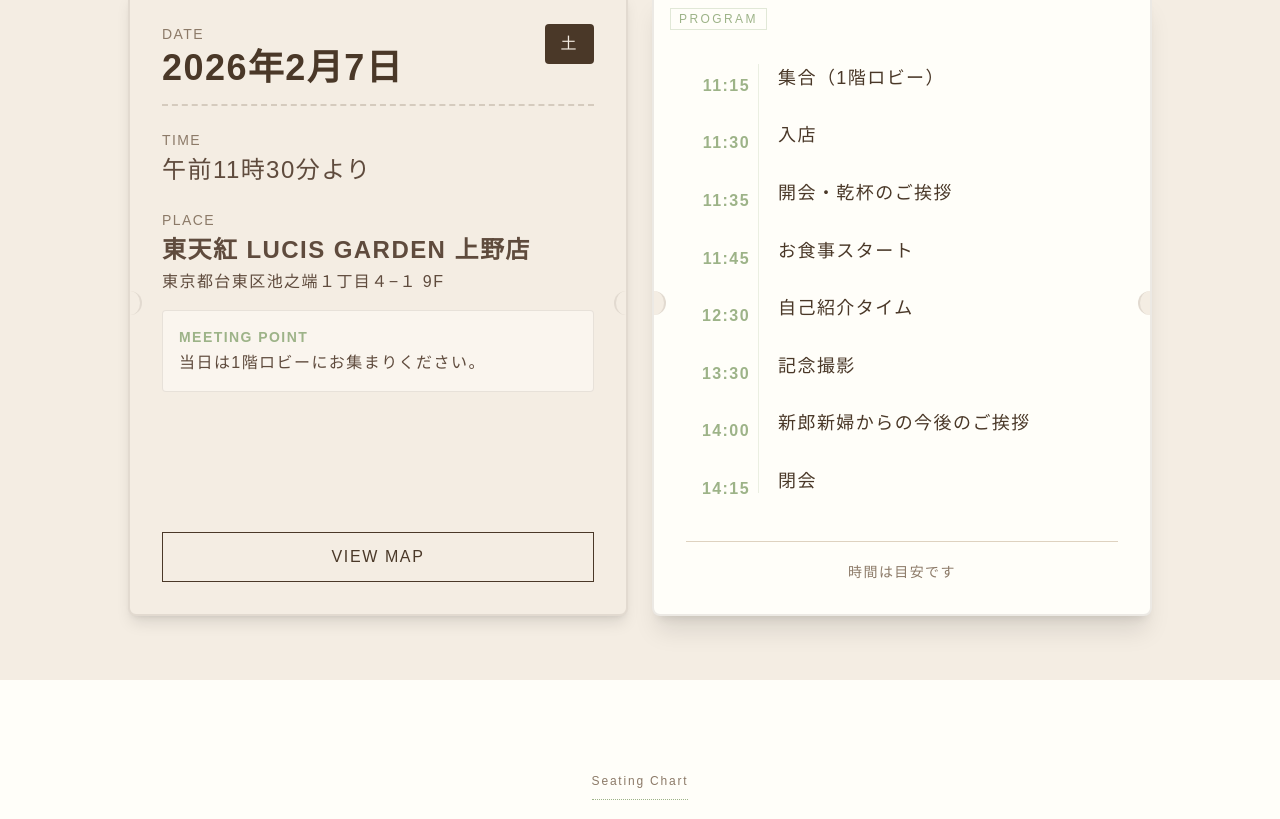
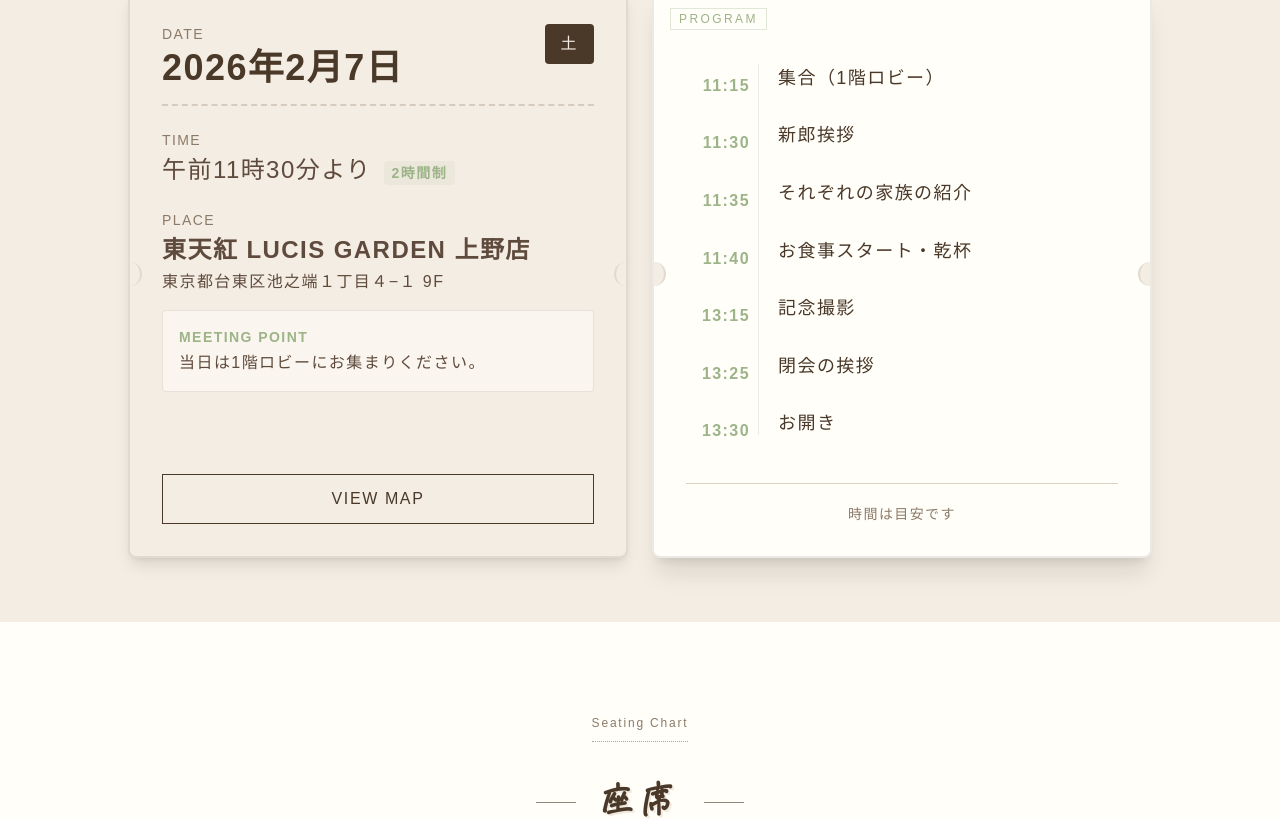
Before and after one commit to ykarmr/family-greeting, a Next.js app: page / in a window 1280 px wide. Shown: the part 1880-2699 px from the top of the page. Built offline with nearby package versions, Linux system fonts and the light colour scheme; a web font is replaced by a local one.

Commit message:
一旦コミット

```diff
--- a/src/components/EventInfoSection.tsx
+++ b/src/components/EventInfoSection.tsx
@@ -49,10 +49,17 @@ export function EventInfoSection() {
                  </div>
 
                  <div className="space-y-6">
-                    <div>
-                       <span className="font-serif text-[var(--color-text-light)] text-sm tracking-widest uppercase block mb-1">Time</span>
-                       <p className="font-serif text-2xl">{eventInfo.time}</p>
-                    </div>
+                     <div>
+                        <span className="font-serif text-[var(--color-text-light)] text-sm tracking-widest uppercase block mb-1">Time</span>
+                        <div className="flex items-baseline gap-3">
+                           <p className="font-serif text-2xl">{eventInfo.time}</p>
+                           {eventInfo.timeLimit && (
+                              <span className="text-sm bg-[var(--color-sage)]/10 text-[var(--color-sage)] px-2 py-0.5 rounded-sm font-bold">
+                                 {eventInfo.timeLimit}
+                              </span>
+                           )}
+                        </div>
+                     </div>
 
                     <div>
                        <span className="font-serif text-[var(--color-text-light)] text-sm tracking-widest uppercase block mb-1">Place</span>
--- a/src/components/MenuSection.tsx
+++ b/src/components/MenuSection.tsx
@@ -49,10 +49,17 @@ export function MenuSection() {
               {/* ドリンク */}
               <div className="mt-16 pt-8 border-t border-[var(--color-text-light)]/20 text-center">
                  <span className="inline-block bg-[var(--color-text-dark)] text-white text-xs px-4 py-1 tracking-widest mb-4 font-serif rounded-sm">お飲み物</span>
-                 <p className="font-serif text-[var(--color-text)] leading-loose break-words overflow-wrap-anywhere">
+                  <p className="font-serif text-[var(--color-text)] leading-loose break-words overflow-wrap-anywhere">
                     {menu.drinks.join("　・　")}
-                 </p>
-              </div>
+                  </p>
+               </div>
+
+               {/* 2時間制の注釈 */}
+               <div className="mt-8 text-center">
+                  <p className="text-[var(--color-text-light)] text-xs tracking-widest">
+                     ※お席は2時間制となっております。
+                  </p>
+               </div>
            </div>
         </div>
 
--- a/src/data/content.ts
+++ b/src/data/content.ts
@@ -26,19 +26,19 @@ export const eventInfo = {
     meetingPoint: "当日は1階ロビーにお集まりください。",
     mapUrl: "https://www.google.com/maps/place/%E3%83%AB%E3%83%BC%E3%82%AD%E3%82%B9%E3%82%AC%E3%83%BC%E3%83%87%E3%83%B3/@35.7106097,139.7685127,16z/data=!3m1!5s0x60188c26bace2625:0x5e217e59dc7dc174!4m15!1m8!3m7!1s0x60188c26986d78b3:0x3f5d35e552bfd111!2z44Or44O844Kt44K544Ks44O844OH44Oz!8m2!3d35.7106097!4d139.7685127!10e1!16s%2Fg%2F1vzqs7lb!3m5!1s0x60188c26986d78b3:0x3f5d35e552bfd111!8m2!3d35.7106097!4d139.7685127!16s%2Fg%2F1vzqs7lb?entry=ttu&g_ep=EgoyMDI2MDEyMS4wIKXMDSoASAFQAw%3D%3D",
   },
+  timeLimit: "2時間制",
 };
 
 export const schedule = {
   title: "当日の流れ",
   items: [
     { time: "11:15", content: "集合（1階ロビー）" },
-    { time: "11:30", content: "入店" },
-    { time: "11:35", content: "開会・乾杯のご挨拶" },
-    { time: "11:45", content: "お食事スタート" },
-    { time: "12:30", content: "自己紹介タイム" },
-    { time: "13:30", content: "記念撮影" },
-    { time: "14:00", content: "新郎新婦からの今後のご挨拶" },
-    { time: "14:15", content: "閉会" },
+    { time: "11:30", content: "新郎挨拶" },
+    { time: "11:35", content: "それぞれの家族の紹介" },
+    { time: "11:40", content: "お食事スタート・乾杯" },
+    { time: "13:15", content: "記念撮影" },
+    { time: "13:25", content: "閉会の挨拶" },
+    { time: "13:30", content: "お開き" },
   ],
 };
 
```
